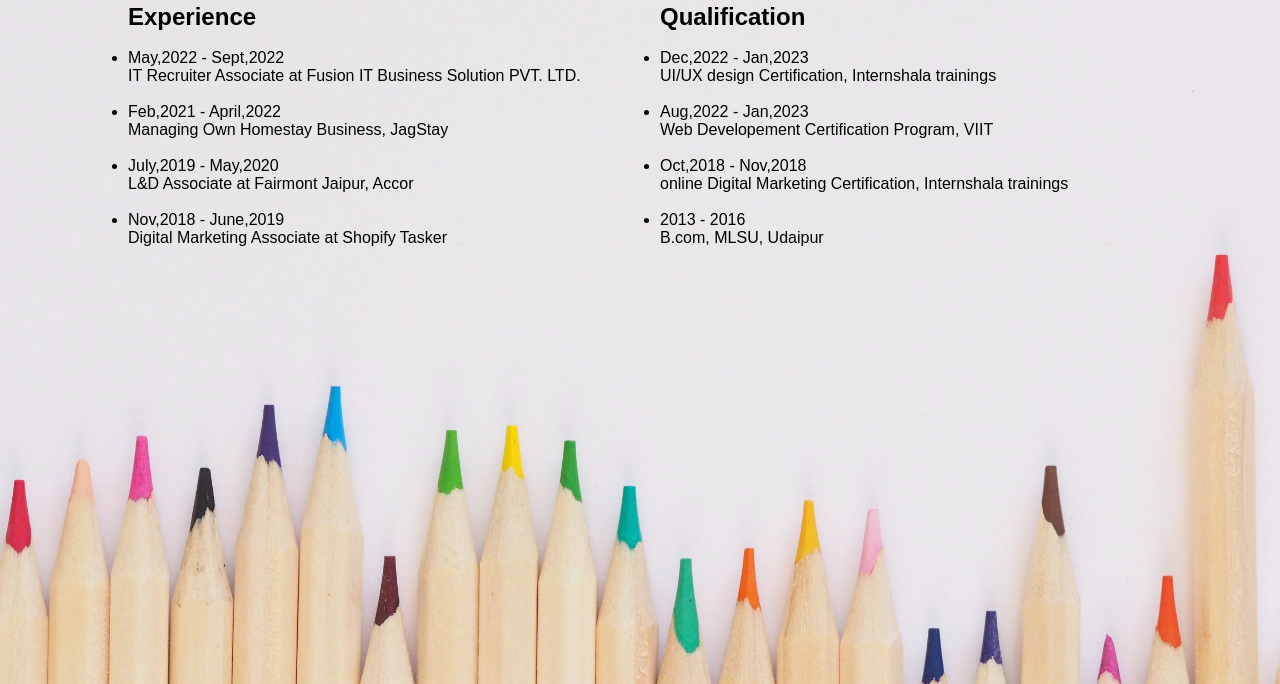
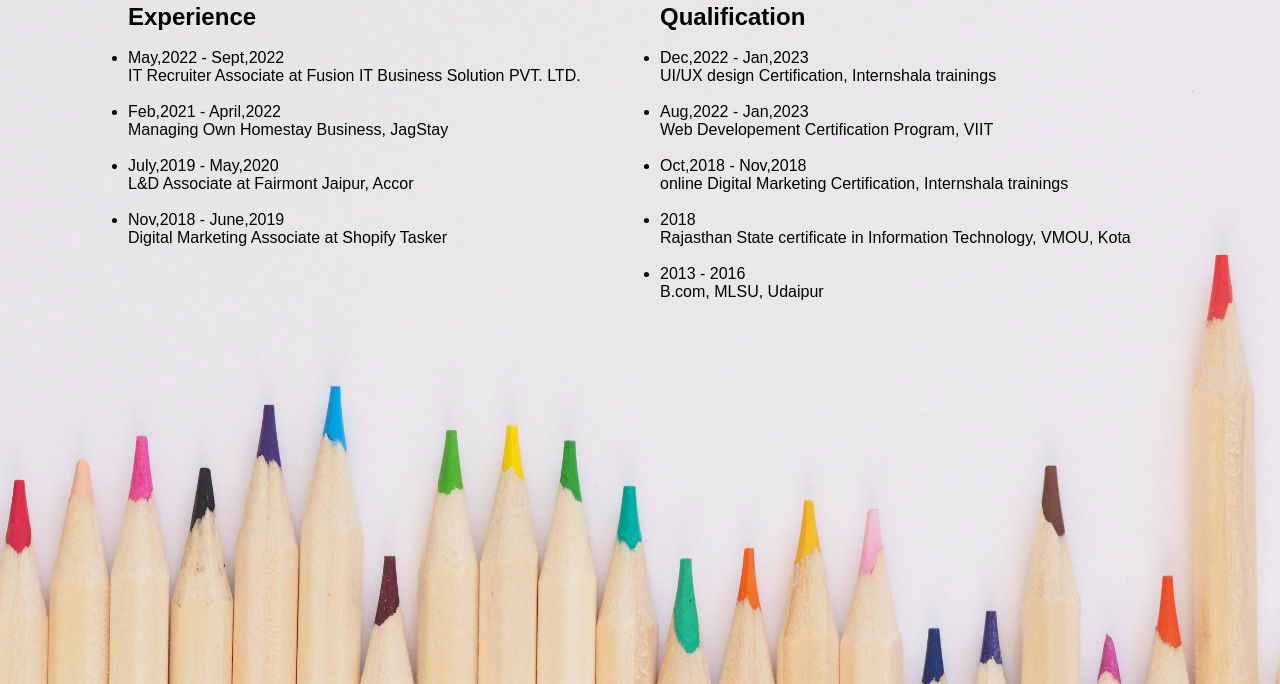
Before and after one commit to AbhiSanger/portfolio, a plain HTML site: page index.html in a window 1280 px wide. Shown: the part 1694-2378 px from the top of the page. Drawn offline with Linux system fonts and the light colour scheme.

Commit message:
update initial

```diff
--- a/index.html
+++ b/index.html
@@ -93,6 +93,7 @@
                         <li><span>Aug,2022 - Jan,2023</span><br>Web Developement Certification Program, VIIT</li><br>
                         <li><span>Oct,2018 - Nov,2018</span><br>online Digital Marketing Certification, Internshala
                             trainings</li><br>
+                        <li><span>2018</span><br>Rajasthan State certificate in Information Technology, VMOU, Kota</li><br>
                         <li><span>2013 - 2016</span><br>B.com, MLSU, Udaipur</li><br>
                     </ul>
                 </div>
```
